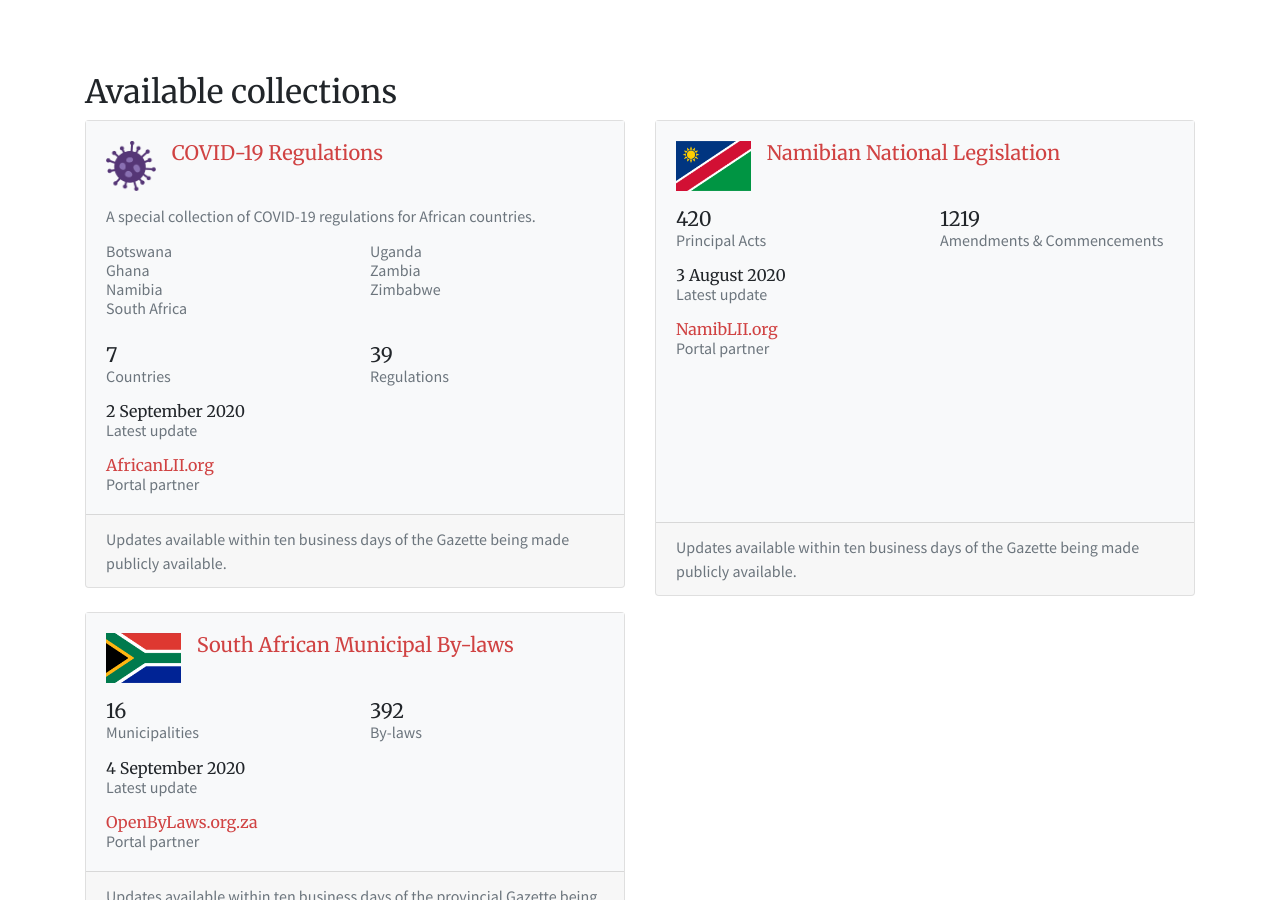
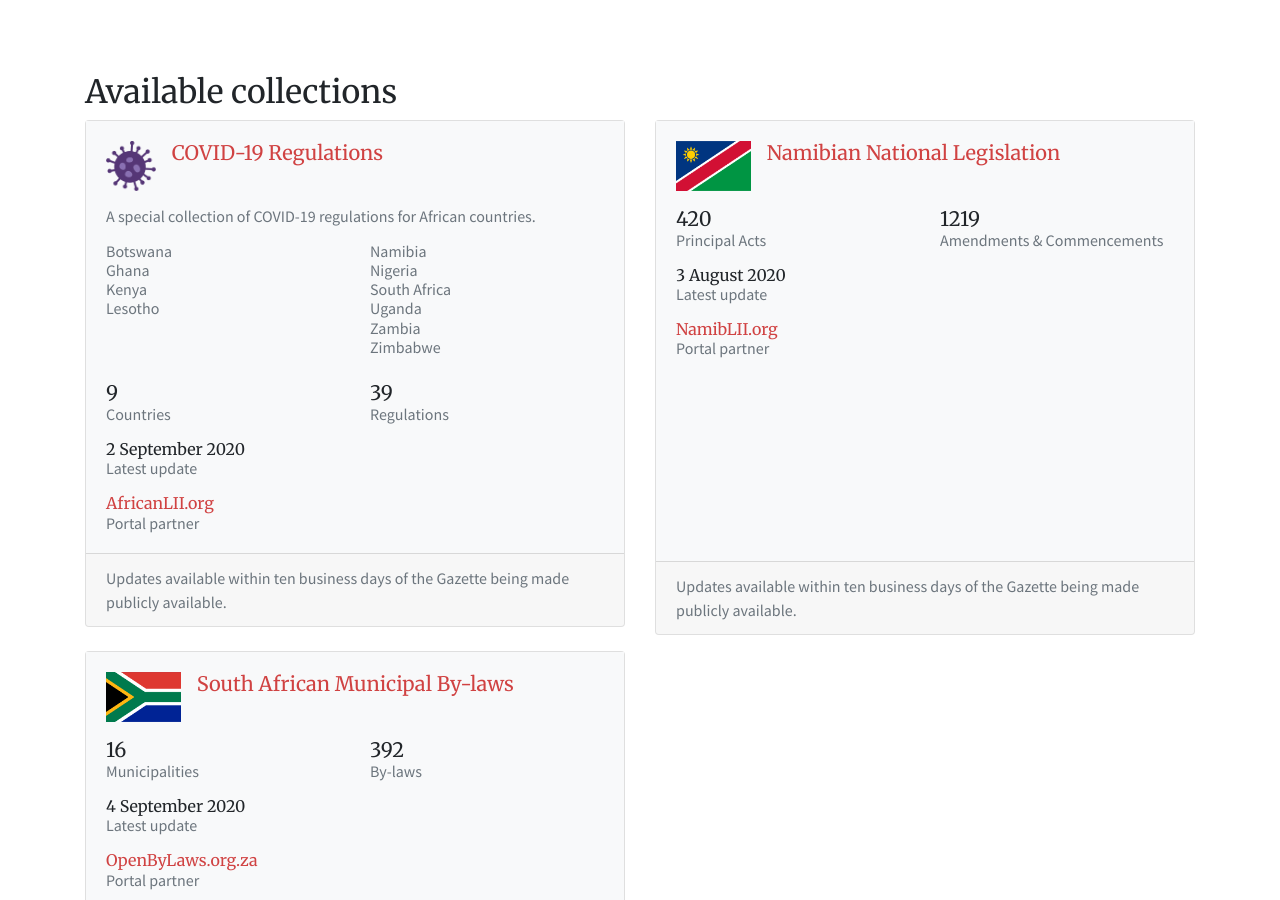
Before and after one commit to laws-africa/laws-africa.github.io, a Jekyll site: the page built from commons.markdown, in a window 1280 px wide and 900 px high, scrolled down 590 px. Built offline with Jekyll 4.4.1, drawn with Linux system fonts in a browser that asks for light colours; nearby versions of some CDN libraries.

Commit message:
Covid-19

```diff
--- a/_data/commons.json
+++ b/_data/commons.json
@@ -1,7 +1,7 @@
 {
   "covid19": {
     "as_at_date": "2020-09-02",
-    "n_countries": 7,
+    "n_countries": 9,
     "n_principal": 39
   },
   "na": {
--- a/_layouts/commons.html
+++ b/_layouts/commons.html
@@ -44,12 +44,15 @@
                     <ul class="list-unstyled">
                       <li>Botswana</a>
                       <li>Ghana</a>
-                      <li>Namibia</a>
-                      <li>South Africa</a>
+                      <li>Kenya</a>
+                      <li>Lesotho</a>
                     </ul>
                   </div>
                   <div class="col-6">
                     <ul class="list-unstyled">
+                      <li>Namibia</a>
+                      <li>Nigeria</a>
+                      <li>South Africa</a>
                       <li>Uganda</a>
                       <li>Zambia</a>
                       <li>Zimbabwe</a>
```
